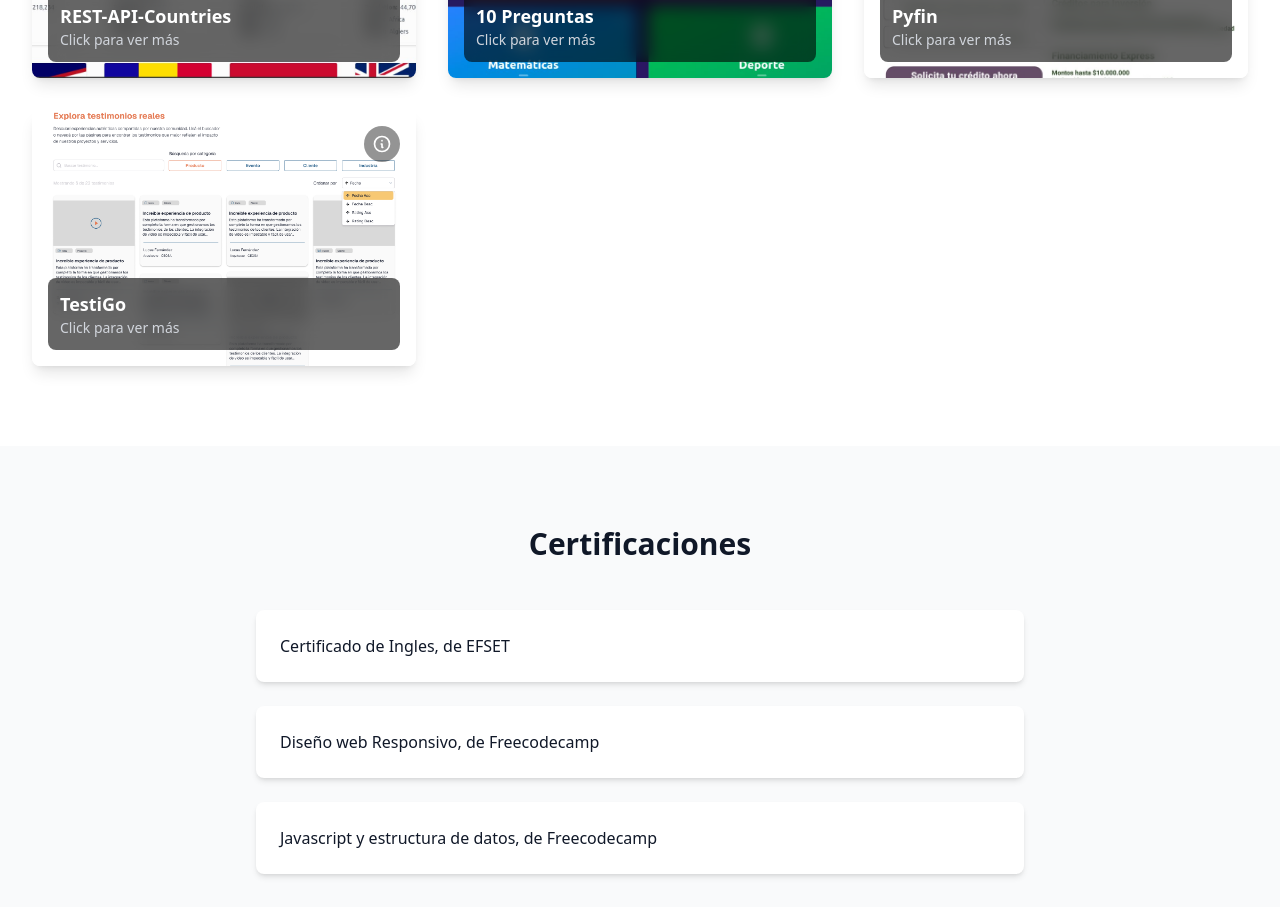
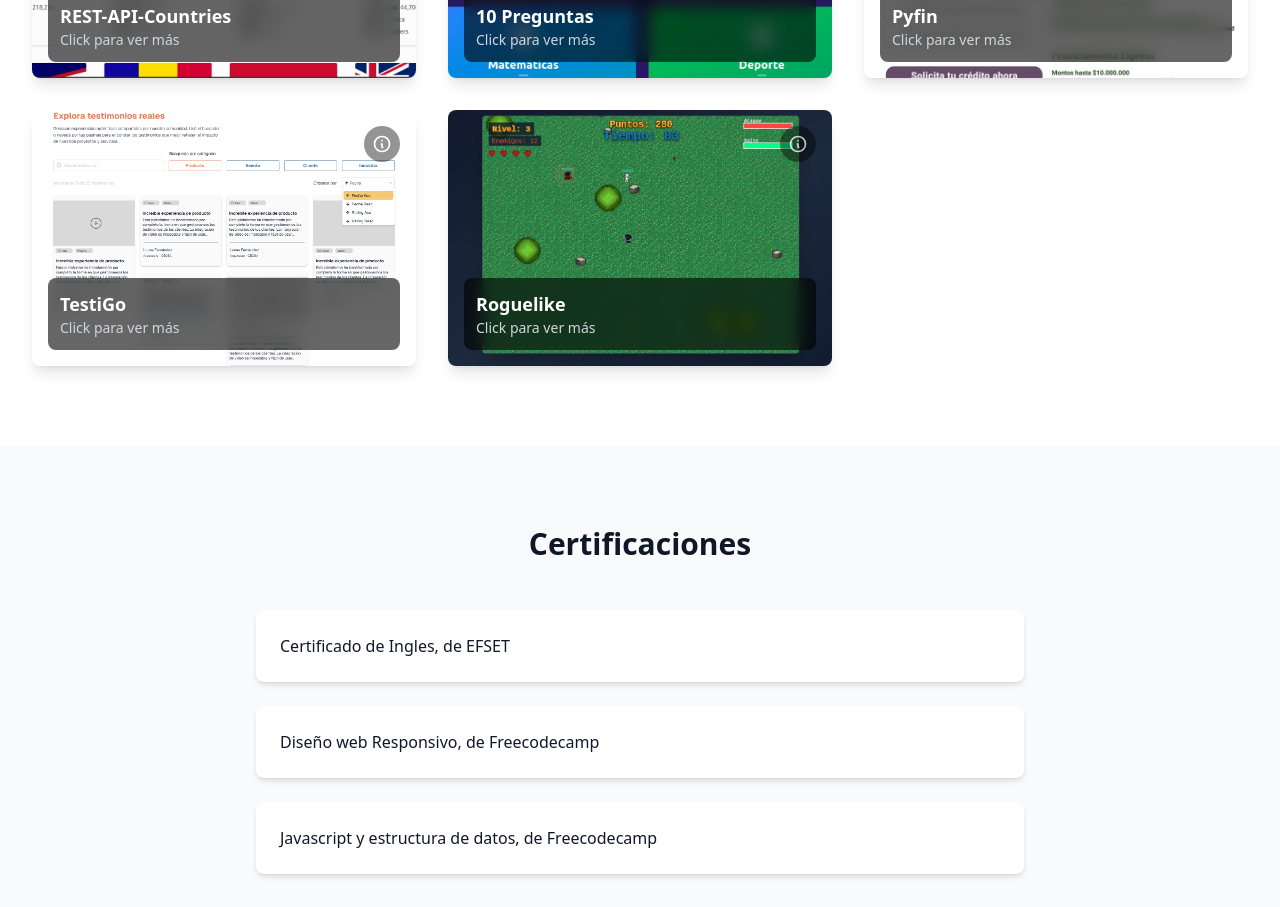
Before and after one commit to Morfeo1997/Portafoliov2, a React (Vite) app: page / in a window 1280 px wide. Shown: the part 3337-4244 px from the top of the page. Built offline with nearby package versions, Linux system fonts and the light colour scheme.

Commit message:
proyectos actualizados

```diff
--- a/src/contexts/LanguageContext.jsx
+++ b/src/contexts/LanguageContext.jsx
@@ -25,6 +25,7 @@ import IntermediumImage4 from '../assets/images/project-images/intermedium-proje
 import IntermediumImage5 from '../assets/images/project-images/intermedium-projects/project-5.jpg'
 import IntermediumImage6 from '../assets/images/project-images/intermedium-projects/project-6.jpeg'
 import IntermediumImage7 from '../assets/images/project-images/intermedium-projects/project-7.png'
+import IntermediumImage8 from '../assets/images/project-images/intermedium-projects/project-8.jpg'
 
 const LanguageContext = createContext();
 
@@ -265,6 +266,12 @@ export const LanguageProvider = ({ children }) => {
               image: IntermediumImage7,
               tools: ["Typescript", "Tailwind", "Nextjs"],
               link: "https://nocountry-cms-zeta.vercel.app/"
+            },
+            {
+              title: "Roguelike",
+              image: IntermediumImage8,
+              tools: ["Typescript", "Phaser",],
+              link: "https://roguelike-phaser.netlify.app/"
             }
           ]
       },
@@ -513,6 +520,12 @@ export const LanguageProvider = ({ children }) => {
               image: IntermediumImage7,
               tools: ["Typescript", "Tailwind", "Nextjs"],
               link: "https://nocountry-cms-zeta.vercel.app/"
+            },
+            {
+              title: "Roguelike",
+              image: IntermediumImage8,
+              tools: ["Typescript", "Phaser",],
+              link: "https://roguelike-phaser.netlify.app/"
             }
           ]
       },
```
Also changed, not shown: src/assets/images/project-images/intermedium-projects/project-8.jpg (added).
